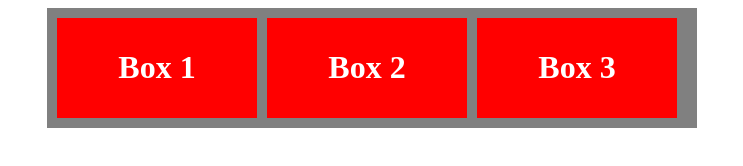
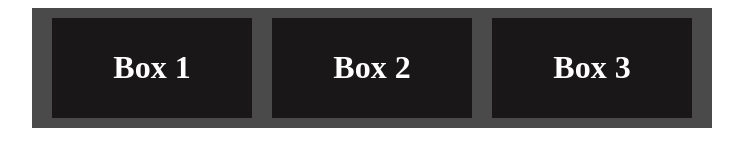
Before and after one commit to Septriunii/github_practice, a plain HTML site: page index.html in a window 1280 px wide. Shown: the whole page, without its empty margins (268-1011 px from the left). Drawn offline with Linux system fonts and the light colour scheme.

Commit message:
dark theme

```diff
--- a/style.css
+++ b/style.css
@@ -11,13 +11,14 @@ h1 {
   justify-content: center;
   width: 180px;
   padding: 10px;
-  background-color: red;
+  background-color: rgb(25, 23, 23);
   margin-right: 10px;
+  margin-left: 10px;
 }
 .motherbox {
   display: flex;
   justify-content: center;
   align-items: center;
-  background-color: gray;
+  background-color: rgb(74, 74, 74);
   padding: 10px;
 }
```
